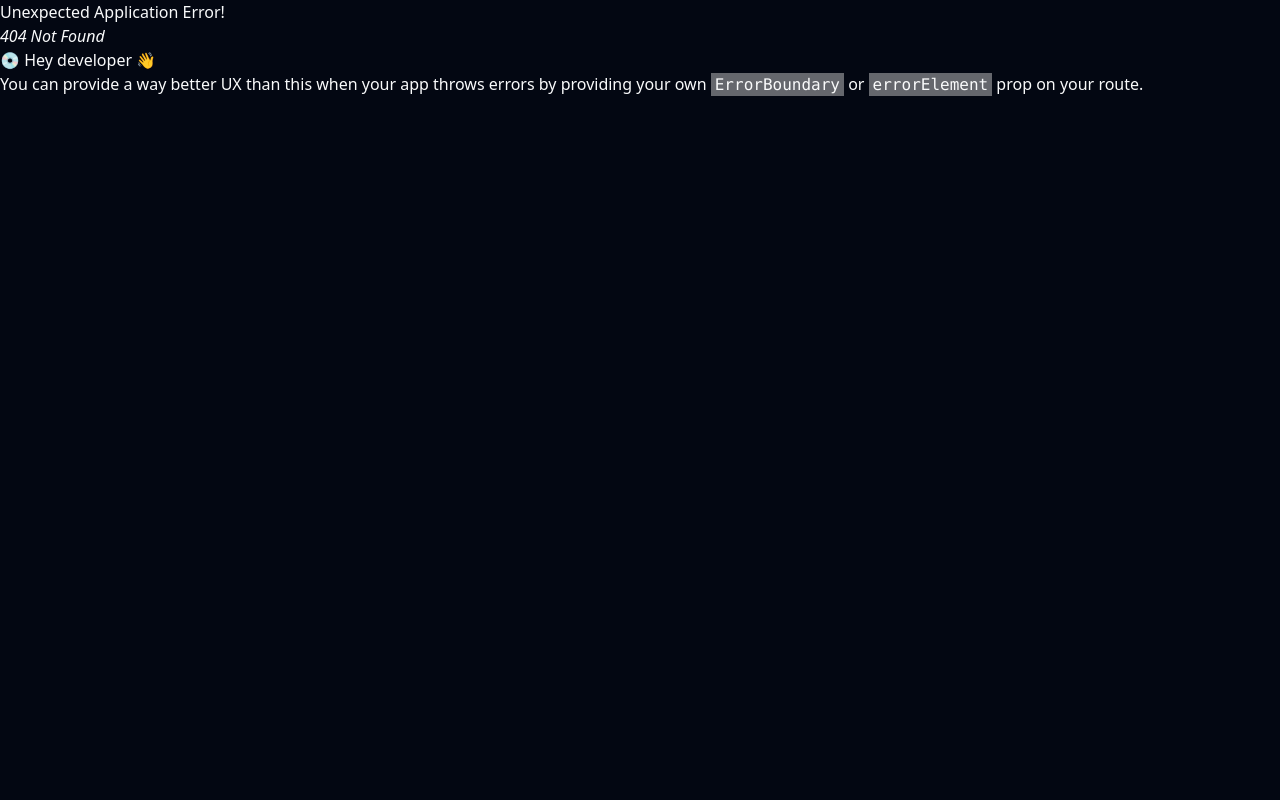
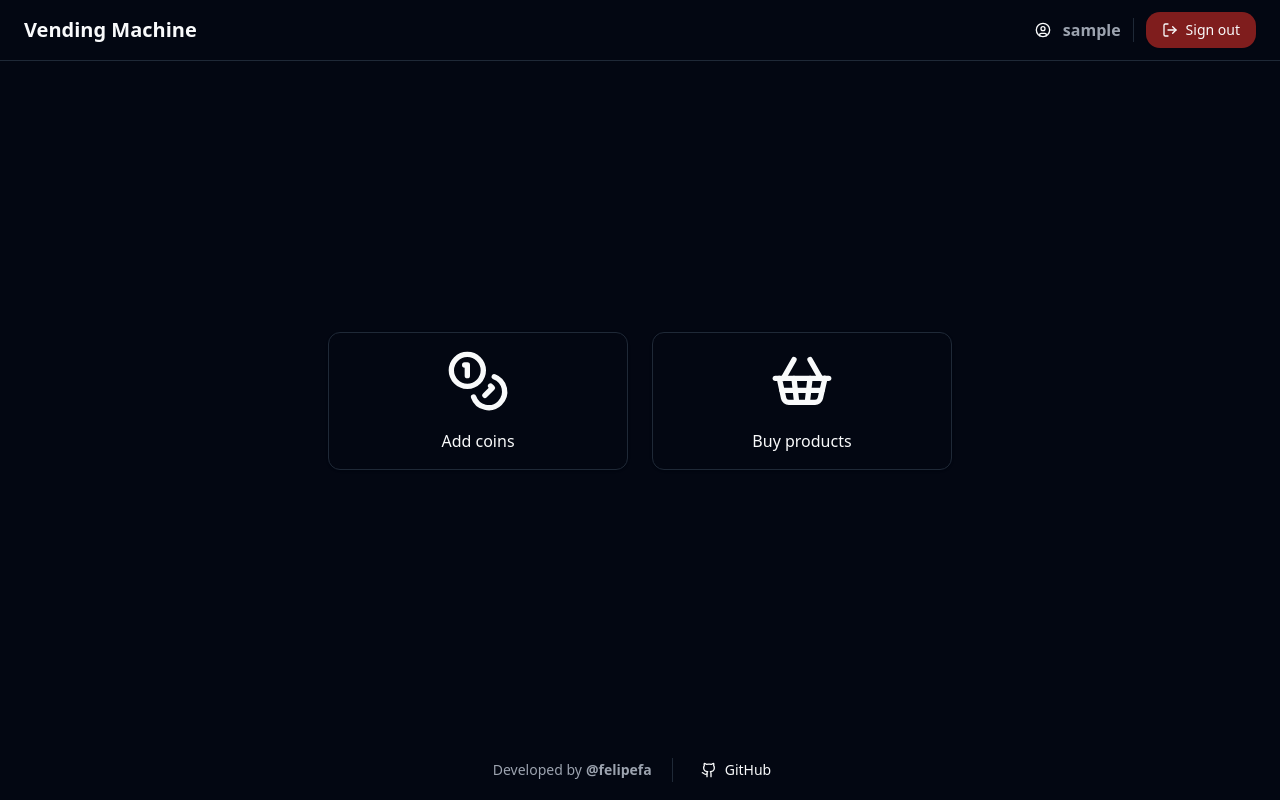
Before and after one commit to felipefa/vending-machine-web, a React (Vite) app: page /buyer in a window 1280 px wide. Before the commit this address had no page. Built offline with nearby package versions, Linux system fonts and the light colour scheme; sample sign-in values are in the browser's storage.

Commit message:
feat: add initial page for buyers

```diff
--- /dev/null
+++ b/src/pages/buyerHomePage/index.tsx
@@ -0,0 +1,31 @@
+import { Coins, ShoppingBasket } from 'lucide-react';
+import { useNavigate } from 'react-router-dom';
+
+import { CardMenuItem } from '@/components/shared/cardMenuItem';
+
+export function BuyerHomePage() {
+  const navigate = useNavigate();
+
+  function handleAddCoinsClick() {
+    navigate('/add-coins');
+  }
+
+  function handleBuyProductsClick() {
+    navigate('/buy-products');
+  }
+
+  return (
+    <div className="flex flex-col sm:flex-row flex-1 flex-wrap items-center justify-center gap-6 p-4">
+      <CardMenuItem
+        label="Add coins"
+        icon={<Coins className="w-16 h-16" />}
+        onClick={handleAddCoinsClick}
+      />
+      <CardMenuItem
+        label="Buy products"
+        icon={<ShoppingBasket className="w-16 h-16" />}
+        onClick={handleBuyProductsClick}
+      />
+    </div>
+  );
+}
--- a/src/router.tsx
+++ b/src/router.tsx
@@ -2,6 +2,7 @@ import { createBrowserRouter, redirect } from 'react-router-dom';
 
 import { MainLayout } from '@/layout/mainLayout';
 import { AddProductPage } from '@/pages/addProductPage';
+import { BuyerHomePage } from '@/pages/buyerHomePage';
 import { LandingPage } from '@/pages/landingPage';
 import { ManageProductsPage } from '@/pages/manageProductPage';
 import { SellerHomePage } from '@/pages/sellerHomePage';
@@ -42,6 +43,11 @@ export const router = createBrowserRouter([
         element: <ManageProductsPage />,
         loader: checkLogin,
       },
+      {
+        path: 'buyer',
+        element: <BuyerHomePage />,
+        loader: checkLogin,
+      },
     ],
   },
 ]);
```
